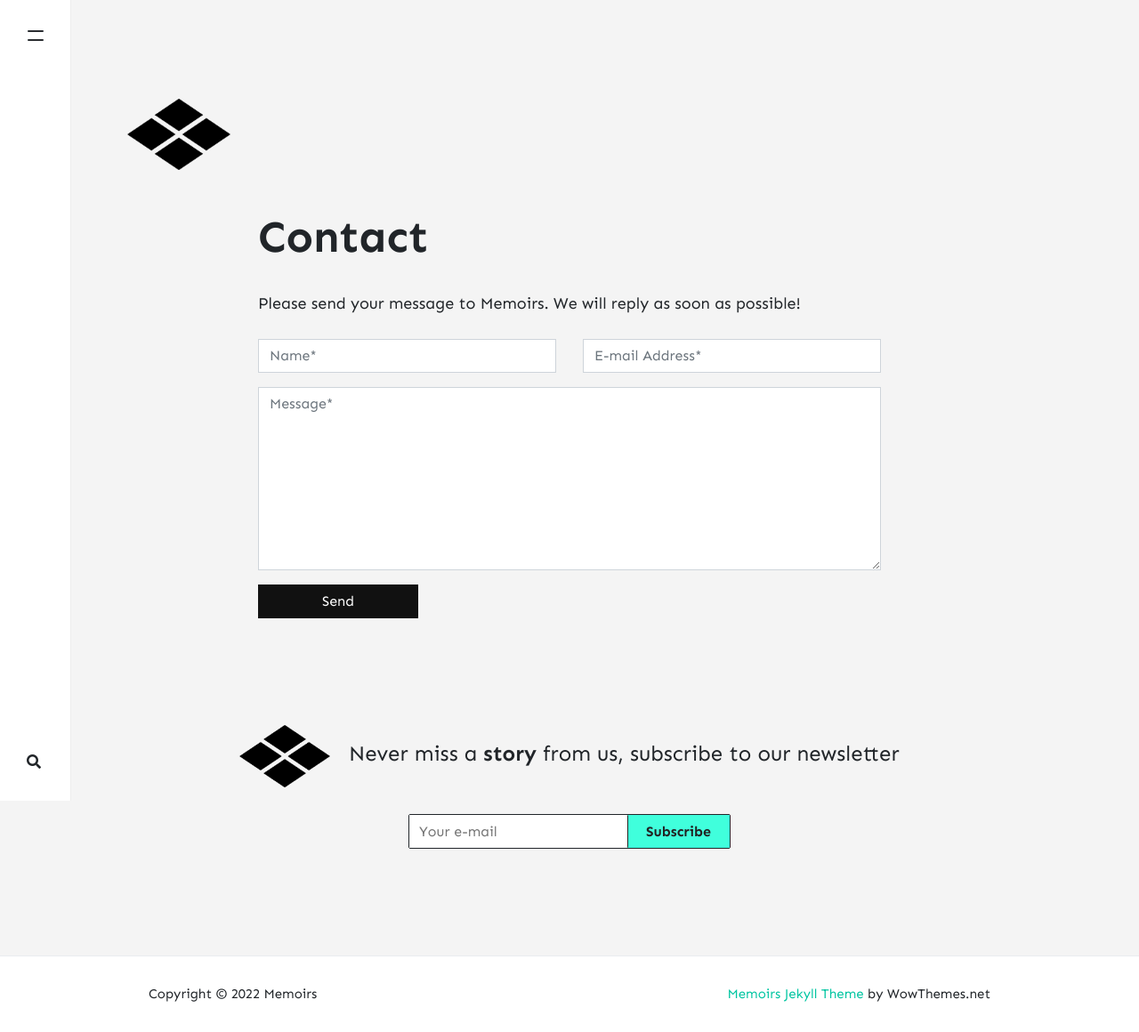
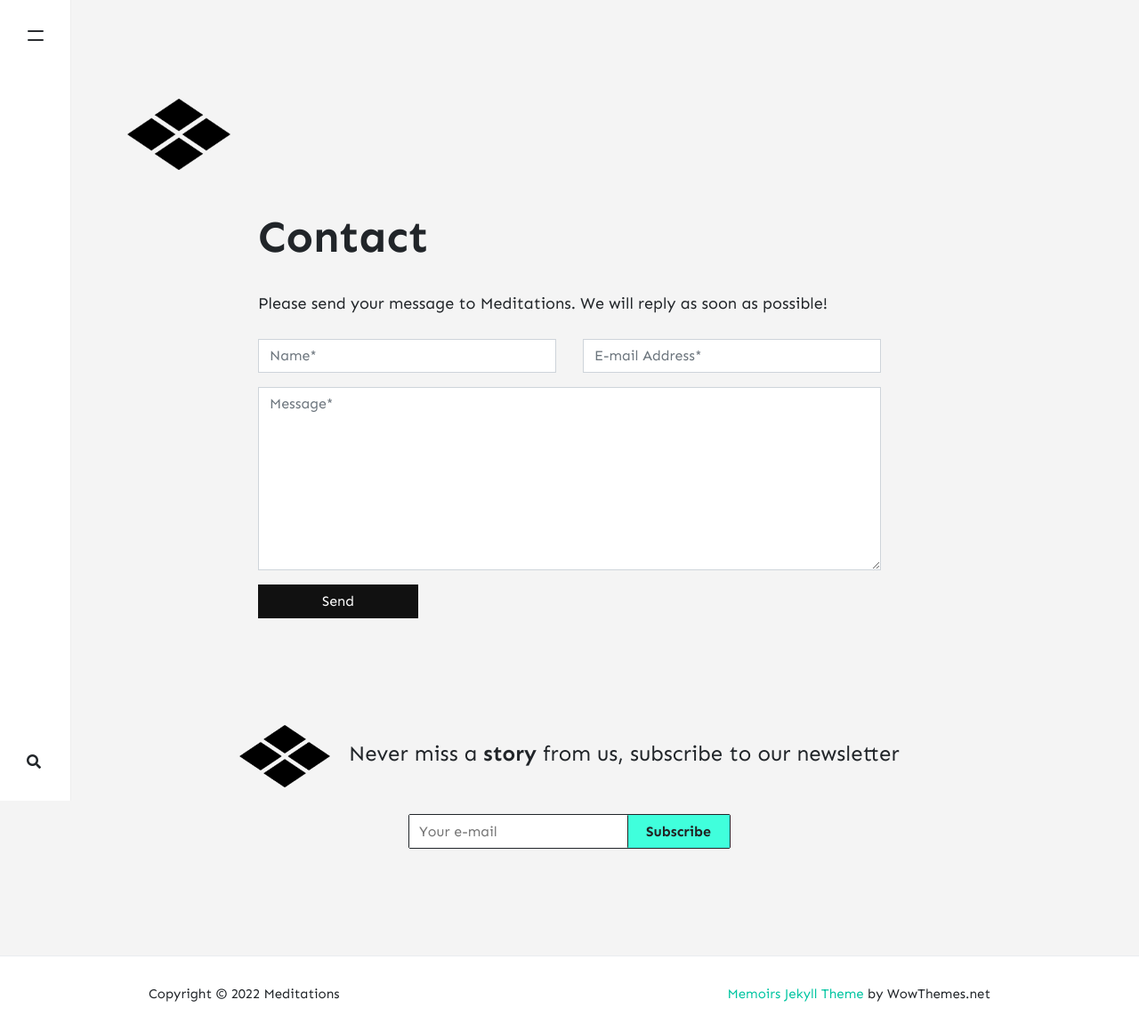
Before and after one commit to rigosk/rigosk.github.io, a Jekyll site: the page built from _pages/contact.md, in a window 1280 px wide. Shown: the whole page at 89% size. Built offline with Jekyll 4.4.1, drawn with Linux system fonts in a browser that asks for light colours; nearby versions of some CDN libraries; comment, search, counter and statistics services are not loaded.

Commit message:
Update _config.yml

```diff
--- a/_config.yml
+++ b/_config.yml
@@ -1,6 +1,6 @@
 # Site
-name: "Memoirs"
-title: "Memoirs"
+name: "Meditations"
+title: "Meditations"
 description: "I will take you on the fabulous world of exploration. Travel, culture, lifestyle. Eat, Pray, Love!"
 logo: 'assets/images/logo4.png'
 favicon: 'assets/images/logo4.png'
@@ -20,7 +20,7 @@ authors:
     avatar: 'assets/images/my-pic.jpg'
     email: konstantinos.rigos@gmail.com
     web: rigosk.github.io
-    twitter: https://twitter.com/wowthemesnet
+    twitter: https://twitter.com/
     description: "Curious"
 
   sal:
```
